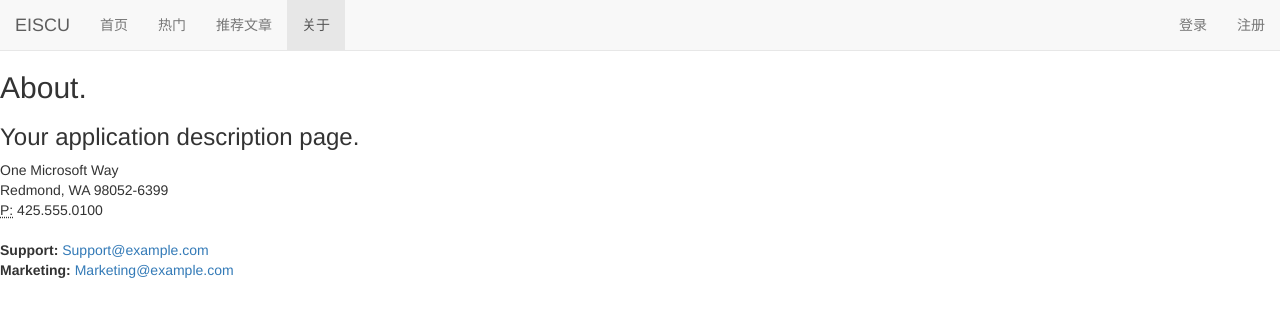
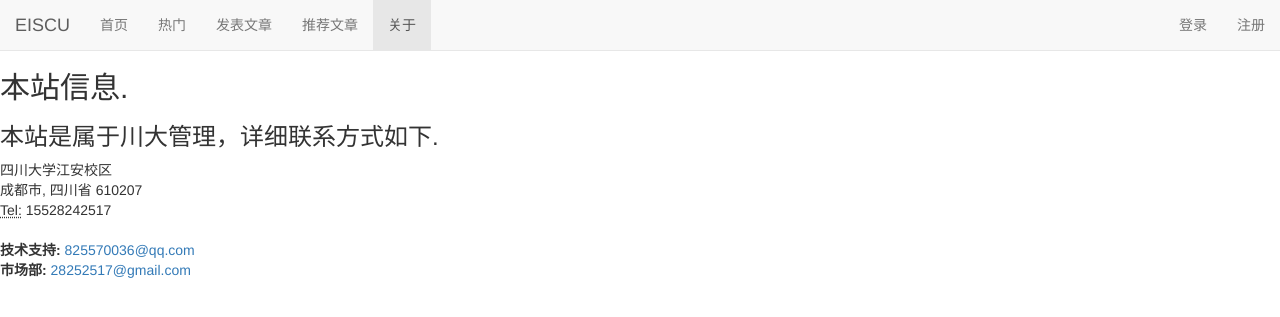
Before and after one commit to Yangxulight/EISCU, a Flask app: page /about/ in a window 1280 px wide. Shown: the top 317 px of the page. Run offline with Flask 2, Linux system fonts and the light colour scheme; parts of the project's set-up code (start-up, migrations or seed data) failed here and were passed over; some libraries are stand-ins or nearby versions.

Commit message:
调整页面布局
修正导航栏，增加发布文章页面，更新数据库

```diff
--- a/EISCU/app/main/views.py
+++ b/EISCU/app/main/views.py
@@ -46,7 +46,7 @@ def hot():
 # 首页访问，可以发布文章
 @main.route('/',methods=['GET','POST'])
 @main.route('/index/',methods=['GET','POST'])
-@login_required
+# @login_required
 def index():
     form = PostForm()
     if current_user.can(Permission.WRITE_ARTICLES) and form.validate_on_submit():
@@ -65,6 +65,18 @@ def index():
     posts = pagination.items
     return render_template('index.html',title='发表观点',year=datetime.now().year,form=form,posts=posts,pagination=pagination)
 
+@main.route('/write',methods=['GET','POST'])
+@login_required
+def write():
+    form = PostForm()
+    if current_user.can(Permission.WRITE_ARTICLES) and form.validate_on_submit():
+        post = Article(post_content=form.body.data,title=form.title.data,author=current_user._get_current_object())
+        db.session.add(post)
+        db.session.commit()
+        post_id = post.id
+        flash("文章发布成功！")
+        return redirect(url_for('.post',id=post_id))
+    return render_template('write.html',title="发表观点",form=form)
 
 @main.route('/upload',methods =['GET','POST'])
 @login_required
@@ -79,9 +91,9 @@ def upload():
 def about():
     """Renders the about page."""
     return render_template('about.html',
-        title='About',
+        title='本站信息',
         year=datetime.now().year,
-        message='Your application description page.')
+        message='本站是属于川大管理，详细联系方式如下.')
 
 
 
@@ -259,7 +271,7 @@ def moderate_enable(id):
     comment = Comment.query.get_or_404(id)
     comment.disable = False
     db.session.add(comment)
-    db.session.commit()
+    # db.session.commit()
     return redirect(url_for('.moderate',page=request.args.get('page',1,type=int)))
 
 # 开启屏蔽
@@ -270,7 +282,7 @@ def moderate_disable(id):
     comment = Comment.query.get_or_404(id)
     comment.disable = True
     db.session.add(comment)
-    db.session.commit()
+    # db.session.commit()
     return redirect(url_for('.moderate',page=request.args.get('page',1,type=int)))
 
 
@@ -328,5 +340,5 @@ def followed_by(username):
 # 推荐文章
 @main.route('/followed_articles')
 @login_required
-def followed_articles(username):
-    pass
+def followed_articles():
+    return render_template('recommend.html')
--- a/EISCU/app/models.py
+++ b/EISCU/app/models.py
@@ -132,7 +132,7 @@ class User(UserMixin,db.Model):
 
 # 关注以及取消关注
     def follow(self,user):
-        if not is_following(self,user):
+        if not self.is_following(user):
             f = Follow(follower=self,followed=user)
             db.session.add(f)
     def unfollow(self,user):
--- a/EISCU/app/templates/about.html
+++ b/EISCU/app/templates/about.html
@@ -10,14 +10,14 @@
 <h3>{{ message }}</h3>
 
 <address>
-    One Microsoft Way<br />
-    Redmond, WA 98052-6399<br />
-    <abbr title="Phone">P:</abbr>
-    425.555.0100
+    四川大学江安校区<br />
+    成都市, 四川省 610207<br />
+    <abbr title="Phone">Tel:</abbr>
+    15528242517
 </address>
 
 <address>
-    <strong>Support:</strong>   <a href="mailto:Support@example.com">Support@example.com</a><br />
-    <strong>Marketing:</strong> <a href="mailto:Marketing@example.com">Marketing@example.com</a>
+    <strong>技术支持:</strong>   <a href="mailto:825570036@qq.com">825570036@qq.com</a><br />
+    <strong>市场部:</strong> <a href="mailto:28252517@gmail.com">28252517@gmail.com</a>
 </address>
 {% endblock %}
--- a/EISCU/app/templates/base.html
+++ b/EISCU/app/templates/base.html
@@ -29,6 +29,13 @@
         {% endfor %}
   {% endwith %}
 {% endblock %}
+{% block alert %}
+  {% with messages = get_flashed_messages() %}
+  {% for message in messages %}
+  <div class="alert-info"> {{message}}</div>
+  {% endfor %}
+  {% endwith %}
+{% endblock %}
 
 {% block content %}
       {% endblock %}
--- a/EISCU/app/templates/edit_profile.html
+++ b/EISCU/app/templates/edit_profile.html
@@ -10,10 +10,10 @@
 	{% for message in messages %}
 	<div class="alert-info"> {{message}}</div>
 	{% endfor %}
+	{% endwith %}
 	<div class="col-md-4">
 		{{ wtf.quick_form(form) }}
 	</div>
 
-	{% endwith %}
 </div>
 {% endblock %}
--- a/EISCU/app/templates/followed.html
+++ b/EISCU/app/templates/followed.html
@@ -7,7 +7,7 @@
     <h1>{{ title }} {{ user.username }}</h1>
 </div>
 <table class="table table-hover followers">
-    <thead><tr><th>User</th><th>Since</th></tr></thead>
+    <thead><tr><th>用户</th><th>关注时间</th></tr></thead>
     {% for follow in follows %}
     {% if follow.user != user %}
     <tr>
--- a/EISCU/app/templates/followers.html
+++ b/EISCU/app/templates/followers.html
@@ -7,7 +7,7 @@
     <h1>{{ title }} {{ user.username }}</h1>
 </div>
 <table class="table table-hover followers">
-    <thead><tr><th>User</th><th>Since</th></tr></thead>
+    <thead><tr><th>用户</th><th>关注时间</th></tr></thead>
     {% for follow in follows %}
     {% if follow.user != user %}
     <tr>
--- a/EISCU/app/templates/includes/_comments.html
+++ b/EISCU/app/templates/includes/_comments.html
@@ -24,9 +24,9 @@
             {% if moderate %}
                 <br>
                 {% if comment.disabled %}
-                <a class="btn btn-default btn-xs" href="{{ url_for('.moderate_enable', id=comment.id, page=page) }}">Enable</a>
+                <a class="btn btn-default btn-xs" href="{{ url_for('.moderate_enable', id=comment.id, page=page) }}">撤销该屏蔽</a>
                 {% else %}
-                <a class="btn btn-danger btn-xs" href="{{ url_for('.moderate_disable', id=comment.id, page=page) }}">Disable</a>
+                <a class="btn btn-danger btn-xs" href="{{ url_for('.moderate_disable', id=comment.id, page=page) }}">屏蔽</a>
                 {% endif %}
             {% endif %}
         </div>
--- a/EISCU/app/templates/includes/_info.html
+++ b/EISCU/app/templates/includes/_info.html
@@ -4,7 +4,7 @@
 <img class="img-rounded " src="{{ user.gravatar(size=256) }}">
 </div>
 <div class="col-md-8">
-<h2>{{ current_user.username }}</h2>
+{# <h2>{{ current_user.username }}</h2> #}
 <h2>个人信息：</h2>
 	<p>用户名:{{user.username}}</p>
 	{% if user.real_name or user.location %}
--- a/EISCU/app/templates/includes/_navbar.html
+++ b/EISCU/app/templates/includes/_navbar.html
@@ -2,8 +2,10 @@
 	<div class="container-fluid">
 		<div class="navbar-header">
 			<button type="button" class="navbar-toggle" data-toggle="collapse"
-			data-target="#example-navbar-collapse">
+			data-target="#eiscu-top-nav">
 			<span class="sr-only">切换导航</span>
+			<span class="icon-bar"></span>
+			<span class="icon-bar"></span>
 			<span class="icon-bar"></span>
 			<span class="icon-bar"></span>
 			<span class="icon-bar"></span>
@@ -16,6 +18,8 @@
 			><a href="{{ url_for('main.index') }}">首页</a></li>
 			<li {% if url_for('main.hot') is current_link %} class="active"	{% endif %}
 			><a href="{{ url_for('main.hot') }}">热门</a></li>
+			<li {% if url_for('main.write') is current_link %} class="active" {% endif %}
+			><a href="{{ url_for('main.write')}}">发表文章</a></li>
 			<li {% if url_for('main.followed_articles') is current_link %} class="active" {% endif %}
 			><a href="{{ url_for('main.followed_articles') }}">推荐文章</a></li>
 			<li {% if url_for('main.about') is current_link %} class="active"	{% endif %}
--- a/EISCU/app/templates/includes/_posts.html
+++ b/EISCU/app/templates/includes/_posts.html
@@ -1,6 +1,9 @@
  <ul class="posts">
     {% for post in posts %}
     <li class="post">
+        <div class="title">
+            <h2>{{ post.title }}</h2>
+        </div>
         <div class="profile-thumbnail">
             <a href="{{ url_for('.user',username=post.author.username) }}">
                 <img class="img-rounded profile-thumbnail" src="{{ post.author.gravatar(size=40) }}">
--- a/EISCU/app/templates/info.html
+++ b/EISCU/app/templates/info.html
@@ -11,7 +11,7 @@
 <img class="img-rounded " src="{{ user.gravatar(size=256) }}">
 </div>
 <div class="col-md-8">
-<h2>{{ current_user.username }}</h2>
+{# <h2>{{ current_user.username }}</h2> #}
 <h2>个人信息：</h2>
 	<p>用户名:{{user.username}}</p>
 	{% if user.real_name or user.location %}
```
Also changed, not shown: EISCU/app/templates/recommend.html (added, +8 -0 lines), EISCU/app/templates/write.html (added, +23 -0 lines), EISCU/app/database.sqlite.
